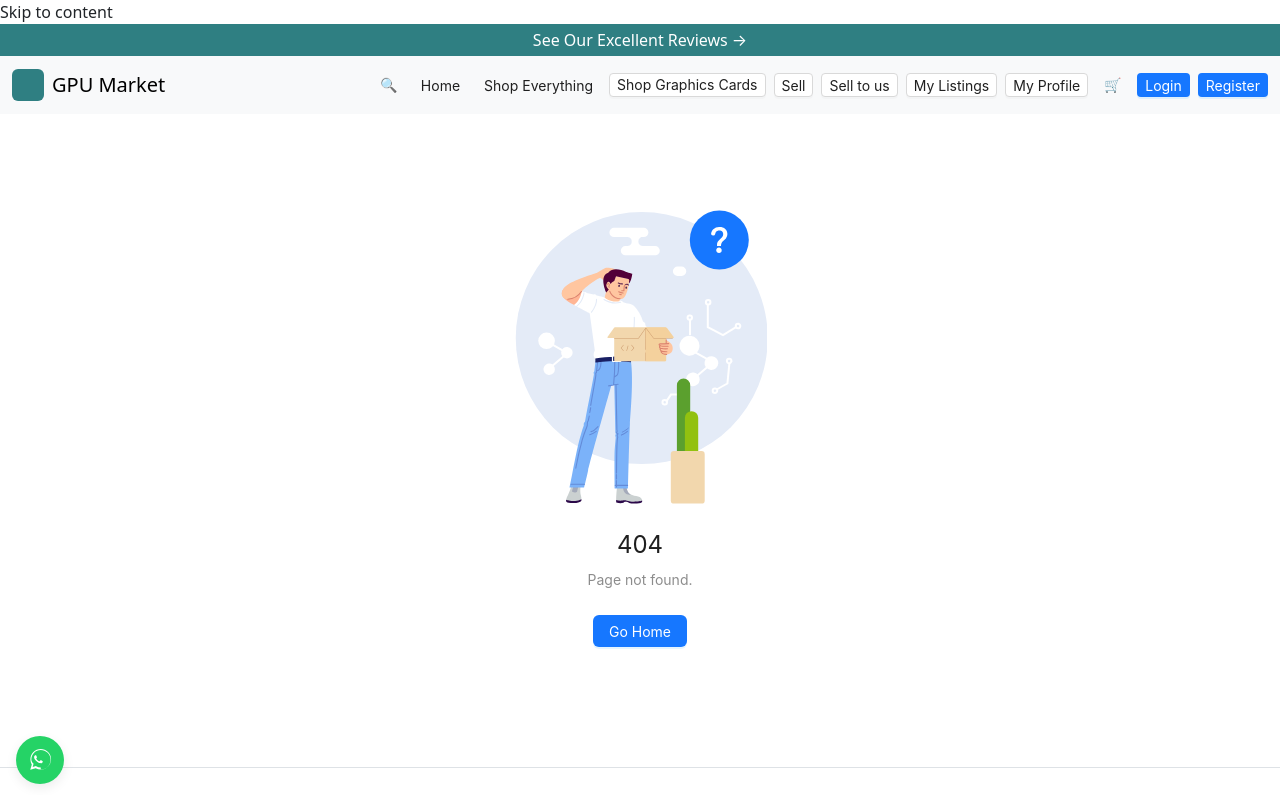
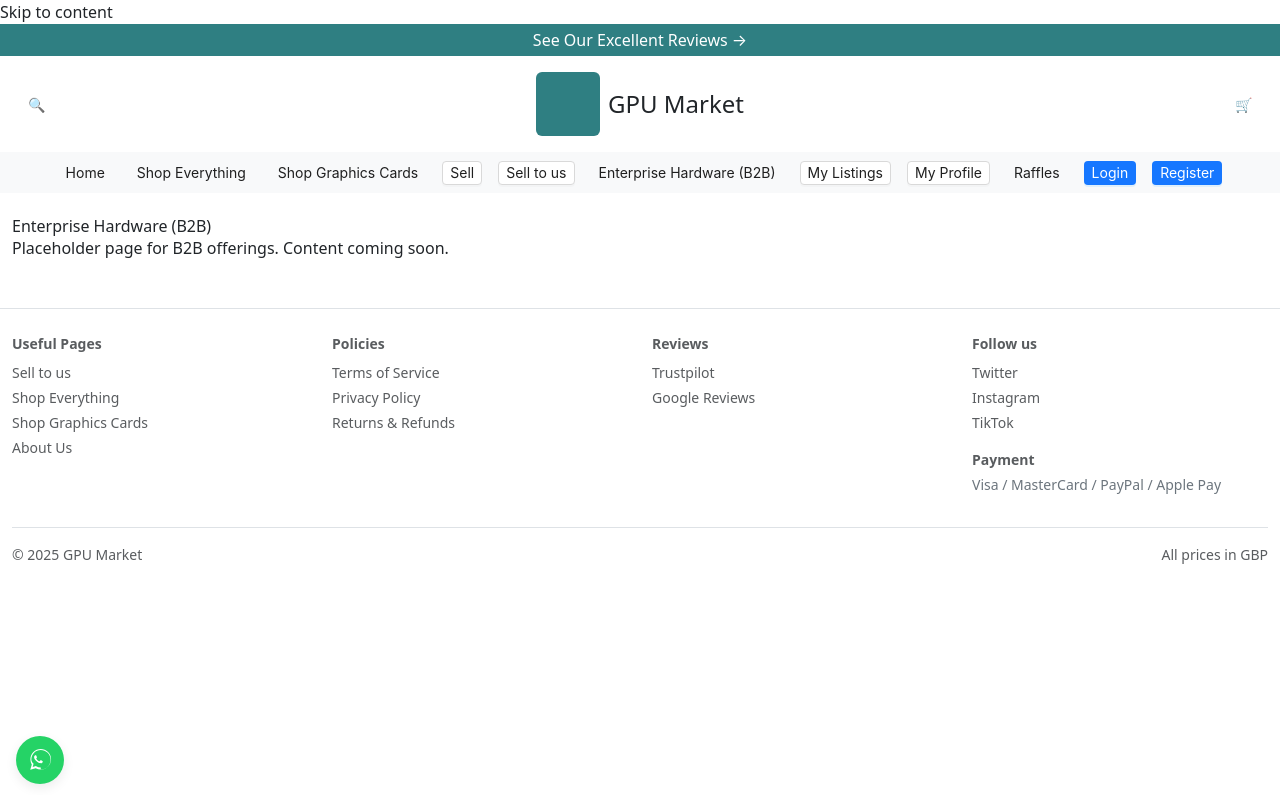
Before and after one commit to cswenyuanxiao/gpu-market-mvp, a React (Vite) app in the folder frontend-spa/: page /b2b in a window 1280 px wide. Shown: the top 795 px of the page. Built offline with nearby package versions, Linux system fonts and the light colour scheme; no server answers.

Commit message:
feat(nav): gpused-style header; full dropdown groups; center logo/search/cart; add placeholder pages

```diff
--- a/frontend-spa/src/App.tsx
+++ b/frontend-spa/src/App.tsx
@@ -1,4 +1,4 @@
-import { Link, Route, Routes, useNavigate } from 'react-router-dom';
+import { Link, Route, Routes, useLocation, useNavigate } from 'react-router-dom';
 import { lazy, Suspense, useState } from 'react';
 import Home from './pages/Home';
 import { ToastContainer, useToast } from './components/Toast';
@@ -21,6 +21,11 @@ import About from './pages/About';
 import Privacy from './pages/Privacy';
 import Terms from './pages/Terms';
 const Returns = lazy(() => import('./pages/Returns'));
+const B2B = lazy(() => import('./pages/B2B'));
+const Raffles = lazy(() => import('./pages/Raffles'));
+const RaffleInfo = lazy(() => import('./pages/RaffleInfo'));
+const RaffleWinners = lazy(() => import('./pages/RaffleWinners'));
+const Cart = lazy(() => import('./pages/Cart'));
 import ServerError from './pages/ServerError';
 import { Button, Dropdown, Drawer, Menu } from 'antd';
 import type { MenuProps } from 'antd';
@@ -29,6 +34,7 @@ import FloatingWhatsApp from './components/ui/FloatingWhatsApp';
 export default function App() {
   const { api, messages } = useToast();
   const navigate = useNavigate();
+  const location = useLocation();
   const { user, init, logout } = useAuth();
   useScrollRestoration();
   useEffect(() => {
@@ -59,51 +65,159 @@ export default function App() {
           See Our Excellent Reviews →
         </a>
       </div>
+      {/* Center logo row with search and cart */}
+      <div className="container py-3 d-none d-md-flex justify-content-between align-items-center">
+        <Button
+          type="text"
+          onClick={() => {
+            if (location.pathname !== '/' && location.pathname !== '/everything') {
+              navigate('/everything');
+              setTimeout(() => document.getElementById('globalSearchInput')?.focus(), 0);
+            } else {
+              document.getElementById('globalSearchInput')?.focus();
+            }
+          }}
+        >
+          🔍
+        </Button>
+        <Link to="/" className="d-flex align-items-center gap-2 text-decoration-none">
+          <span
+            className="rounded"
+            style={{ width: 64, height: 64, background: '#2f7f82', display: 'inline-block' }}
+          />
+          <span className="h4 mb-0 text-dark">GPU Market</span>
+        </Link>
+        <Button type="text" onClick={() => navigate('/cart')} aria-label="Cart">
+          🛒
+        </Button>
+      </div>
       <nav className="navbar navbar-expand navbar-light bg-light">
         <div className="container-fluid">
-          <Link to="/" className="navbar-brand d-flex align-items-center gap-2">
-            <span
-              className="rounded"
-              style={{ width: 32, height: 32, background: '#2f7f82', display: 'inline-block' }}
-            />
-            <span>GPU Market</span>
-          </Link>
-          <div className="ms-auto d-none d-md-flex gap-2">
-            <Button
-              type="text"
-              size="small"
-              onClick={() => document.getElementById('globalSearchInput')?.focus()}
-            >
-              🔍
-            </Button>
+          <div className="mx-auto d-none d-md-flex gap-3">
             <Link to="/">
-              <Button type="text" size="small">
+              <Button
+                type="text"
+                size="small"
+                style={{ borderBottom: location.pathname === '/' ? '2px solid #222' : 'none' }}
+              >
                 Home
-              </Button>
-            </Link>
-            <Link to="/everything?sort=price_desc">
-              <Button type="text" size="small">
-                Shop Everything
               </Button>
             </Link>
             <Dropdown
               trigger={['click']}
               menu={{
                 items: [
-                  { key: 'nvidia-40', label: 'NVIDIA 40 Series' },
-                  { key: 'nvidia-30', label: 'NVIDIA 30 Series' },
-                  { key: 'amd-7000', label: 'AMD 7000 Series' },
-                  { key: 'amd-6000', label: 'AMD 6000 Series' },
+                  { key: 'everything', label: 'Shop Everything' },
+                  {
+                    type: 'group',
+                    label: 'Computer Components',
+                    children: [
+                      { key: 'q:Graphics Cards (GPUs)', label: 'Graphics Cards (GPUs)' },
+                      { key: 'q:RAM', label: 'RAM' },
+                      { key: 'q:Processors (CPUs)', label: 'Processors (CPUs)' },
+                      { key: 'q:Storage', label: 'Storage' },
+                      { key: 'q:Motherboards', label: 'Motherboards' },
+                      { key: 'q:PSUs', label: 'PSUs' },
+                    ],
+                  },
+                  {
+                    type: 'group',
+                    label: 'Other Electronics',
+                    children: [
+                      { key: 'q:Smart Watches', label: 'Smart Watches' },
+                      { key: 'q:Phones', label: 'Phones' },
+                      { key: 'q:Laptops', label: 'Laptops' },
+                      { key: 'q:Cameras', label: 'Cameras' },
+                      { key: 'q:Home Tech', label: 'Home Tech' },
+                      { key: 'q:Monitors', label: 'Monitors' },
+                      { key: 'q:Tablets', label: 'Tablets' },
+                      { key: 'q:Faulty Stock', label: 'Faulty Stock' },
+                    ],
+                  },
                 ],
                 onClick: (info) => {
-                  if (info.key === 'nvidia-40') navigate('/?brand=NVIDIA&vram_min=12');
-                  if (info.key === 'nvidia-30') navigate('/?brand=NVIDIA&vram_min=8');
-                  if (info.key === 'amd-7000') navigate('/?brand=AMD&vram_min=12');
-                  if (info.key === 'amd-6000') navigate('/?brand=AMD&vram_min=8');
+                  if (info.key === 'everything') {
+                    navigate('/everything?sort=price_desc');
+                    return;
+                  }
+                  if (info.key.startsWith('q:')) {
+                    const q = encodeURIComponent(info.key.slice(2));
+                    navigate(`/everything?sort=price_desc&q=${q}`);
+                  }
                 },
               }}
             >
-              <Button size="small">Shop Graphics Cards</Button>
+              <Button
+                type="text"
+                size="small"
+                style={{
+                  borderBottom: location.pathname === '/everything' ? '2px solid #222' : 'none',
+                }}
+              >
+                Shop Everything
+              </Button>
+            </Dropdown>
+            <Dropdown
+              trigger={['click']}
+              menu={{
+                items: [
+                  { key: 'all-gpus', label: 'All Graphics Cards' },
+                  {
+                    type: 'group',
+                    label: 'Nvidia Graphics Cards',
+                    children: [
+                      { key: 'nv-all', label: 'All Nvidia Graphics Cards' },
+                      { key: 'nv-40', label: 'Nvidia 40 Series' },
+                      { key: 'nv-30', label: 'Nvidia 30 Series' },
+                      { key: 'nv-20', label: 'Nvidia 20 Series' },
+                      { key: 'nv-16', label: 'Nvidia 16 Series' },
+                      { key: 'nv-10', label: 'Nvidia 10 Series' },
+                      { key: 'nv-other', label: 'Other Nvidia Graphics Cards' },
+                      { key: 'nv-faulty', label: 'Faulty Stock' },
+                    ],
+                  },
+                  {
+                    type: 'group',
+                    label: 'AMD Graphics Cards',
+                    children: [
+                      { key: 'amd-all', label: 'All AMD Graphics Cards' },
+                      { key: 'amd-7000', label: 'AMD Radeon 7000 Series' },
+                      { key: 'amd-6000', label: 'AMD Radeon 6000 Series' },
+                      { key: 'amd-5000', label: 'AMD Radeon 5000 Series' },
+                      { key: 'amd-500', label: 'AMD Radeon 500 Series' },
+                      { key: 'amd-400', label: 'AMD Radeon 400 Series' },
+                      { key: 'amd-vega', label: 'AMD Radeon Vega Series' },
+                      { key: 'amd-other', label: 'Other AMD Graphics Cards' },
+                      { key: 'amd-faulty', label: 'Faulty Stock' },
+                    ],
+                  },
+                ],
+                onClick: (info) => {
+                  const go = (qs: string) => navigate(qs);
+                  if (info.key === 'all-gpus') return go('/');
+                  if (info.key === 'nv-all') return go('/?brand=NVIDIA');
+                  if (info.key === 'nv-40') return go('/?brand=NVIDIA&vram_min=12');
+                  if (info.key === 'nv-30') return go('/?brand=NVIDIA&vram_min=8');
+                  if (info.key === 'nv-20') return go('/?brand=NVIDIA&q=20 Series');
+                  if (info.key === 'nv-16') return go('/?brand=NVIDIA&q=16 Series');
+                  if (info.key === 'nv-10') return go('/?brand=NVIDIA&q=10 Series');
+                  if (info.key === 'nv-other') return go('/?brand=NVIDIA&q=Other');
+                  if (info.key === 'nv-faulty') return go('/?brand=NVIDIA&q=Faulty');
+                  if (info.key === 'amd-all') return go('/?brand=AMD');
+                  if (info.key === 'amd-7000') return go('/?brand=AMD&vram_min=12');
+                  if (info.key === 'amd-6000') return go('/?brand=AMD&vram_min=8');
+                  if (info.key === 'amd-5000') return go('/?brand=AMD&q=5000 Series');
+                  if (info.key === 'amd-500') return go('/?brand=AMD&q=500 Series');
+                  if (info.key === 'amd-400') return go('/?brand=AMD&q=400 Series');
+                  if (info.key === 'amd-vega') return go('/?brand=AMD&q=Vega');
+                  if (info.key === 'amd-other') return go('/?brand=AMD&q=Other');
+                  if (info.key === 'amd-faulty') return go('/?brand=AMD&q=Faulty');
+                },
+              }}
+            >
+              <Button type="text" size="small">
+                Shop Graphics Cards
+              </Button>
             </Dropdown>
             <Link to="/sell">
               <Button size="small" type="default">
@@ -113,6 +227,11 @@ export default function App() {
             <Link to="/sell-to-us">
               <Button size="small" type="default">
                 Sell to us
+              </Button>
+            </Link>
+            <Link to="/b2b">
+              <Button size="small" type="text">
+                Enterprise Hardware (B2B)
               </Button>
             </Link>
             <Link to="/my">
@@ -125,9 +244,25 @@ export default function App() {
                 My Profile
               </Button>
             </Link>
-            <Button type="text" size="small" onClick={() => navigate('/cart')}>
-              🛒
-            </Button>
+            <Dropdown
+              trigger={['click']}
+              menu={{
+                items: [
+                  { key: 'raffles', label: 'Current Raffle' },
+                  { key: 'raffle-info', label: 'Raffle Information' },
+                  { key: 'raffle-winners', label: 'Raffle Winners' },
+                ],
+                onClick: (info) => {
+                  if (info.key === 'raffles') navigate('/raffles');
+                  if (info.key === 'raffle-info') navigate('/raffles/info');
+                  if (info.key === 'raffle-winners') navigate('/raffles/winners');
+                },
+              }}
+            >
+              <Button type="text" size="small">
+                Raffles
+              </Button>
+            </Dropdown>
             {user && (
               <Link to="/profile/edit">
                 <Button size="small" type="default">
@@ -261,6 +396,11 @@ export default function App() {
           />
           <Route path="/sell-to-us" element={<SellToUs />} />
           <Route path="/contact" element={<Contact />} />
+          <Route path="/b2b" element={<B2B />} />
+          <Route path="/raffles" element={<Raffles />} />
+          <Route path="/raffles/info" element={<RaffleInfo />} />
+          <Route path="/raffles/winners" element={<RaffleWinners />} />
+          <Route path="/cart" element={<Cart />} />
           <Route
             path="/edit/:id"
             element={
--- /dev/null
+++ b/frontend-spa/src/pages/B2B.tsx
@@ -0,0 +1,8 @@
+export default function B2B() {
+  return (
+    <div className="container py-4">
+      <h1>Enterprise Hardware (B2B)</h1>
+      <p>Placeholder page for B2B offerings. Content coming soon.</p>
+    </div>
+  );
+}
--- /dev/null
+++ b/frontend-spa/src/pages/Cart.tsx
@@ -0,0 +1,8 @@
+export default function Cart() {
+  return (
+    <div className="container py-4">
+      <h1>Cart</h1>
+      <p>Your cart is empty. This is a placeholder page.</p>
+    </div>
+  );
+}
--- /dev/null
+++ b/frontend-spa/src/pages/RaffleInfo.tsx
@@ -0,0 +1,8 @@
+export default function RaffleInfo() {
+  return (
+    <div className="container py-4">
+      <h1>Raffle Information</h1>
+      <p>Details about raffle rules and participation will be listed here.</p>
+    </div>
+  );
+}
--- /dev/null
+++ b/frontend-spa/src/pages/RaffleWinners.tsx
@@ -0,0 +1,8 @@
+export default function RaffleWinners() {
+  return (
+    <div className="container py-4">
+      <h1>Raffle Winners</h1>
+      <p>Past raffle winners will be displayed here.</p>
+    </div>
+  );
+}
--- /dev/null
+++ b/frontend-spa/src/pages/Raffles.tsx
@@ -0,0 +1,8 @@
+export default function Raffles() {
+  return (
+    <div className="container py-4">
+      <h1>Current Raffle</h1>
+      <p>Raffle items placeholder.</p>
+    </div>
+  );
+}
```
Also changed, not shown: 24 other files (tests, documents, lock files or other folders).
